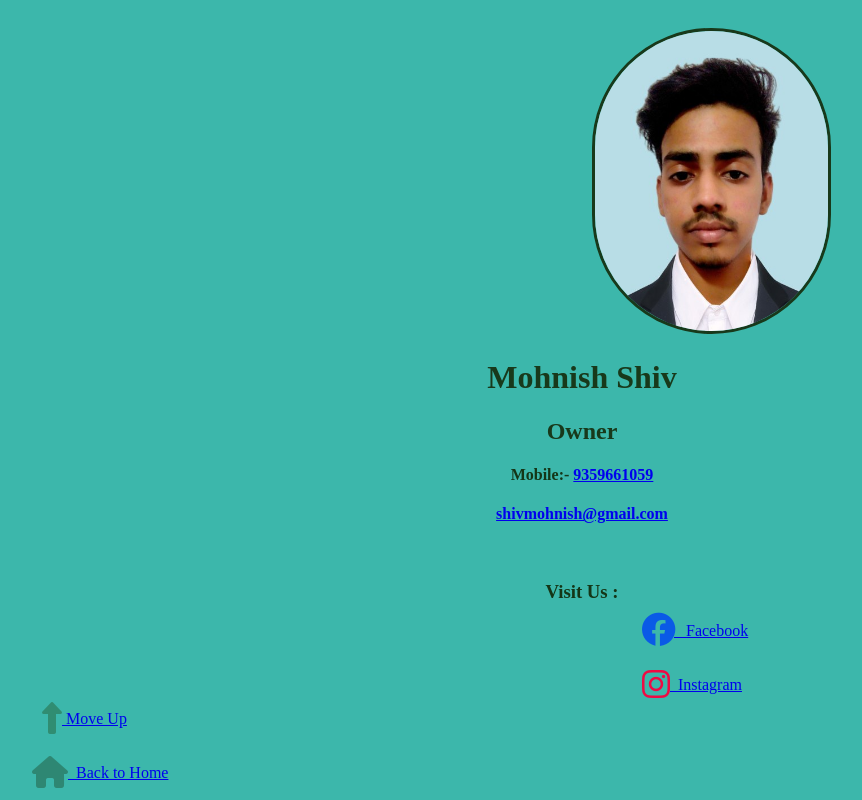
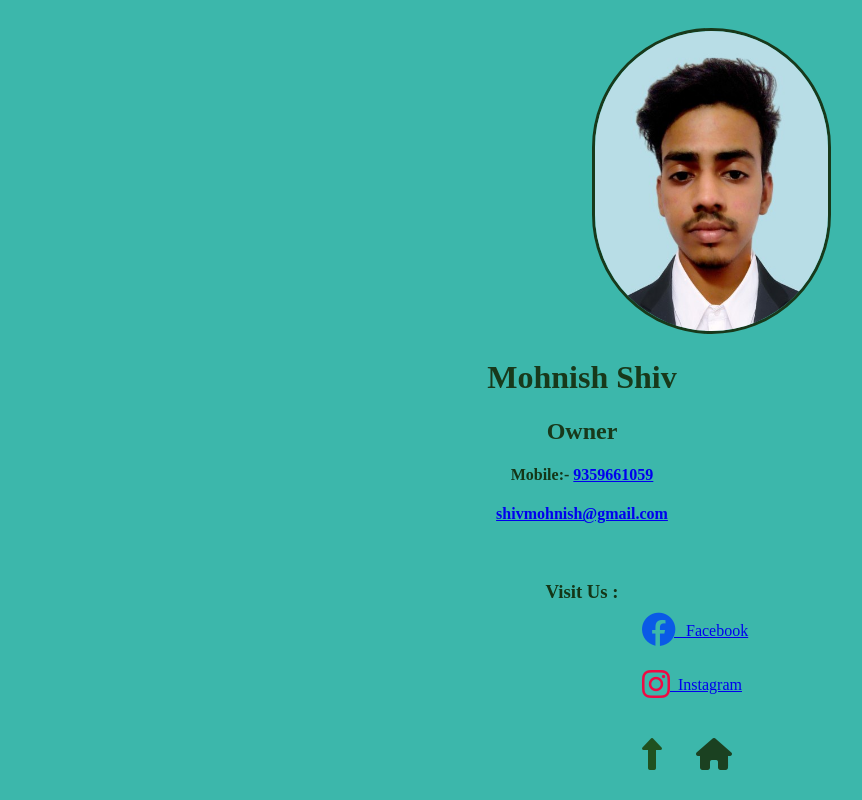
Before and after one commit to shivmohnish/My-Beautiful-Garden, a plain HTML site: page pages/contact.html in a window 1280 px wide. Shown: the part 416-1216 px from the top of the page, without its empty margins (58-920 px from the left). Drawn offline with Linux system fonts and the light colour scheme.

Commit message:
Contact page modified

```diff
--- a/pages/contact.html
+++ b/pages/contact.html
@@ -47,9 +47,9 @@
  <a href="https://www.facebook.com/"><i class="fa-brands fa-facebook fa-fade fa-2xl" style="color: #0a5ae6; margin-left: 700px; font-weight: bold;"></i> &nbsp;&nbsp;Facebook</a> <br> <br> <br>
  <a href="https://www.instagram.com/"><i class="fa-brands fa-instagram fa-fade fa-2xl" style="color: #f00a43; margin-left: 700px;"></i>&nbsp;&nbsp;Instagram</a>
 </p>
-
-<a href="#"><i class="fa-solid fa-up-long fa-beat-fade fa-2xl" style="color: #20511f; margin-left: 100px;"></i>&nbsp;Move Up</a> <br> <br> <br>
-<a href="./../index.html"><i class="fa-solid fa-house fa-beat-fade fa-2xl" style="color: #1b4121; margin-left: 90px;"></i> &nbsp;Back to Home</a>
+<br> <br>
+<a href="#"><i class="fa-solid fa-up-long fa-2xl" style="color: #20511f; margin-left: 700px;"></i></a>
+<a href="./../index.html"><i class="fa-solid fa-house  fa-2xl" style="color: #1b4121; margin-left: 30px;"></i></a>
 
 
 <br> <br>
```
